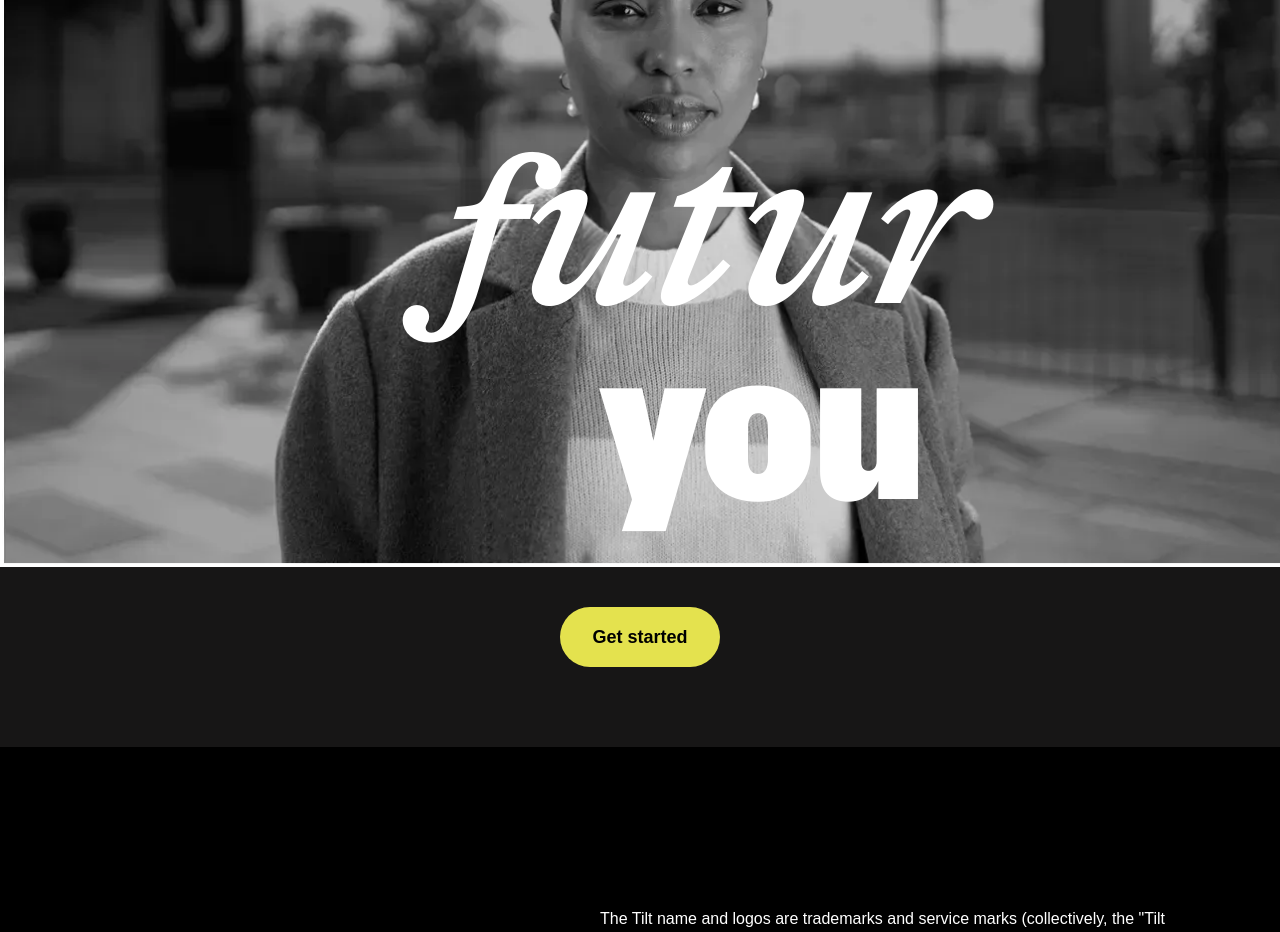
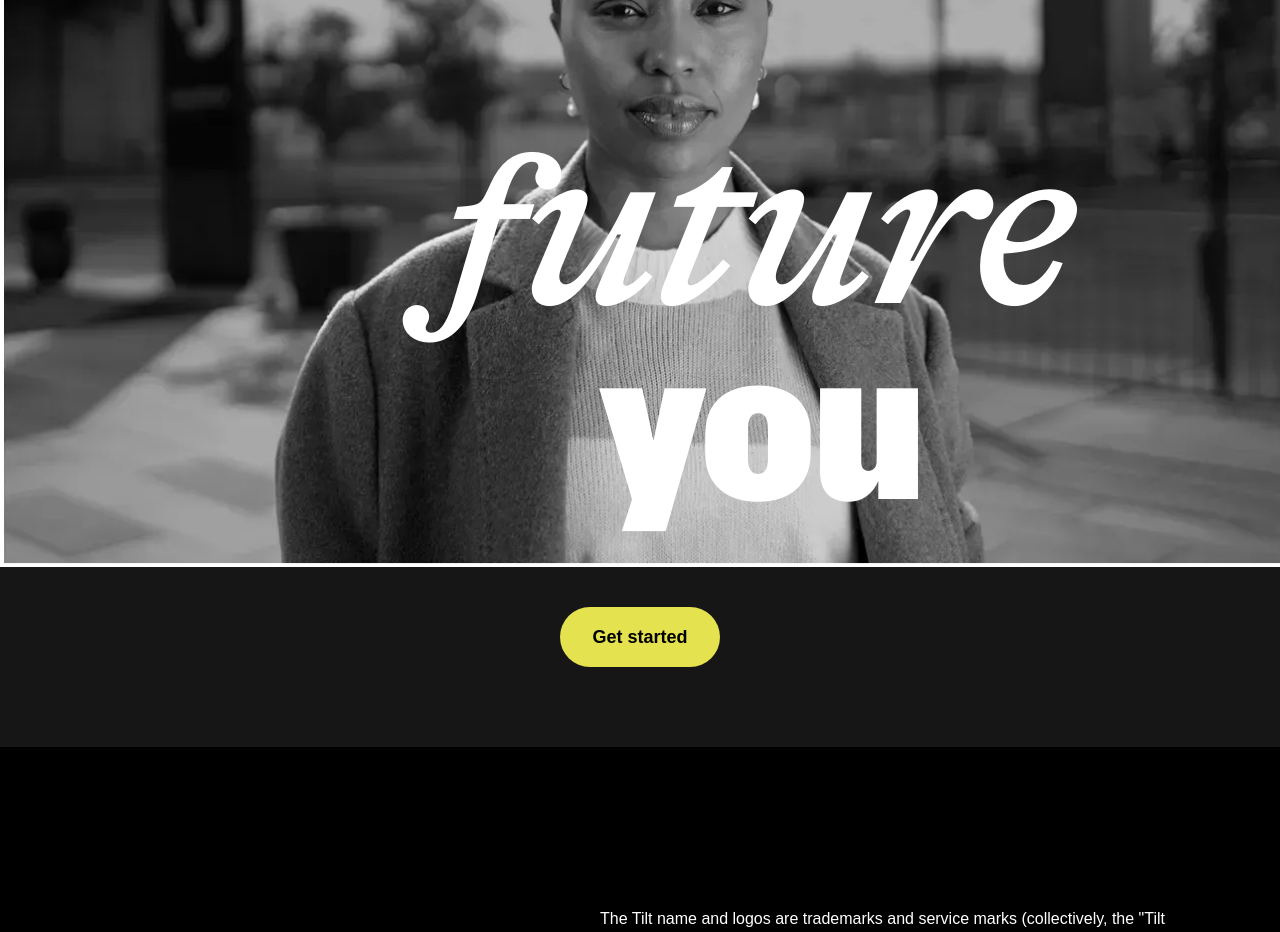
Before and after one commit to irorerejuliet/tilt-webapp, a Next.js app: page / in a window 1280 px wide. Shown: the part 5700-6632 px from the top of the page. Built offline with nearby package versions, Linux system fonts and the light colour scheme.

Commit message:
Added function component dynmicly to about page

```diff
--- a/src/app/company/about/page.tsx
+++ b/src/app/company/about/page.tsx
@@ -4,14 +4,17 @@ import Funding from "@/components/Funding";
 const page = () => {
   return (
     <div>
-      <Explaination />
       <Funding
         title="People"
         subTitle="are"
         description="incredible"
-        button="Get started"
+        button="We're building a new credit system to prove it."
         image="/images/people-are-incrediblw.webp"
+        titleClassName="lg:top-90 bottom-88 lg:left-120 left-36 font-abcgravity"
+        subTitleClassName="md:bottom-96 bottom-60 lg:left-130 left-40 abcgravity"
+        descriptionClassName="lg:text-[205px] text-4xl font-abcgravity font-bold text-white absolute  md:bottom-48 bottom-48  lg:left-150 left-44 "
       />
+      <Explaination />
     </div>
   );
 };
--- a/src/components/AllCreditScore.tsx
+++ b/src/components/AllCreditScore.tsx
@@ -1,5 +1,4 @@
 import Image from "next/image";
-import { creditSteps} from "../components/constant/creditSteps"
 import Button from "./Button";
 import { cn } from "@sglara/cn";
 
--- a/src/components/Funding.tsx
+++ b/src/components/Funding.tsx
@@ -15,24 +15,39 @@ type fundingProps = {
   description: string;
   button: string;
   image: string;
+  titleClassName?: string;
+  subTitleClassName?: string;
+  descriptionClassName?: string
 };
 
-const Funding = ({title, subTitle, description, button, image  }: fundingProps) => {
-
+const Funding = ({
+  title,
+  subTitle,
+  description,
+  button,
+  image,
+  titleClassName = "",
+  subTitleClassName = "",
+  descriptionClassName ="",
+}: fundingProps) => {
   return (
     <>
       <div className="bg-[#171616]">
         <div className="wrapper relative ">
-          <h1 className="md:text-[205px] text-4xl font-abcgravity font-bold text-white absolute md:top-90 bottom-88 md:left-96 left-36">
+          <h1
+            className={`md:text-[205px] text-4xl font-abcgravity font-bold text-white absolute ${titleClassName}`}
+          >
             {title}
           </h1>
-          <p className="md:text-[205px] text-4xl font-empowerserif font-bold text-white absolute md:bottom-96 bottom-60 md:left-110 left-40">
+          <p
+            className={`md:text-[205px] text-4xl font-empowerserif font-bold text-white absolute ${subTitleClassName}`}
+          >
             {subTitle}
           </p>
-          <span className="md:text-[205px] text-4xl font-abcgravity font-bold text-white absolute  md:bottom-48 bottom-48  md:left-150 left-44">
-           {description}
+          <span className={`md:text-[205px] text-4xl font-abcgravity font-bold text-white absolute  md:bottom-48 bottom-48  md:left-150 left-44 ${descriptionClassName}`}>
+            {description}
           </span>
-          <div className="md:w-[1308px] w-80  mx-auto text-center pt-52">
+          <div className="lg:w-[1308px] w-80  mx-auto text-center pt-52">
             <Image
               src={image}
               alt="fundingWoman"
@@ -48,8 +63,6 @@ const Funding = ({title, subTitle, description, button, image  }: fundingProps)
           </div>
         </div>
       </div>
-
-
     </>
   );
 };
--- a/src/components/OurCustomers.tsx
+++ b/src/components/OurCustomers.tsx
@@ -134,7 +134,16 @@ const OurCustomers = () => {
           </div>
         </div>
       </div>
-      <Funding title="Funding" subTitle="futur" description="you" button="Get started" image="/images/FundingForYouwoman.webp"/>
+      <Funding
+        title="Funding"
+        subTitle="future"
+        description="you"
+        button="Get started"
+        image="/images/FundingForYouwoman.webp"
+        titleClassName="md:top-90 bottom-88 md:left-96 left-36"
+        subTitleClassName="md:bottom-96 bottom-60 md:left-110 left-40"
+        descriptionClassName="md:text-[205px] text-4xl font-abcgravity font-bold text-white absolute  md:bottom-48 bottom-48  md:left-150 left-44 "
+      />
     </div>
   );
 };
--- a/src/components/layouts/Navbar.tsx
+++ b/src/components/layouts/Navbar.tsx
@@ -12,7 +12,7 @@ const Navbar = () => {
   const [isOpen, setIsOpen] = useState(false);
   const pathname = usePathname();
 
-  const mainNavbar = ["/", "/creditcard", "/company/career"];
+  const mainNavbar = ["/", "/creditcard", "/company/career", "/company/about"];
 
   const toggleMenu = () => setIsOpen((prev) => !prev);
 
```
Also changed, not shown: 1 other file (tests, documents, lock files or other folders).
